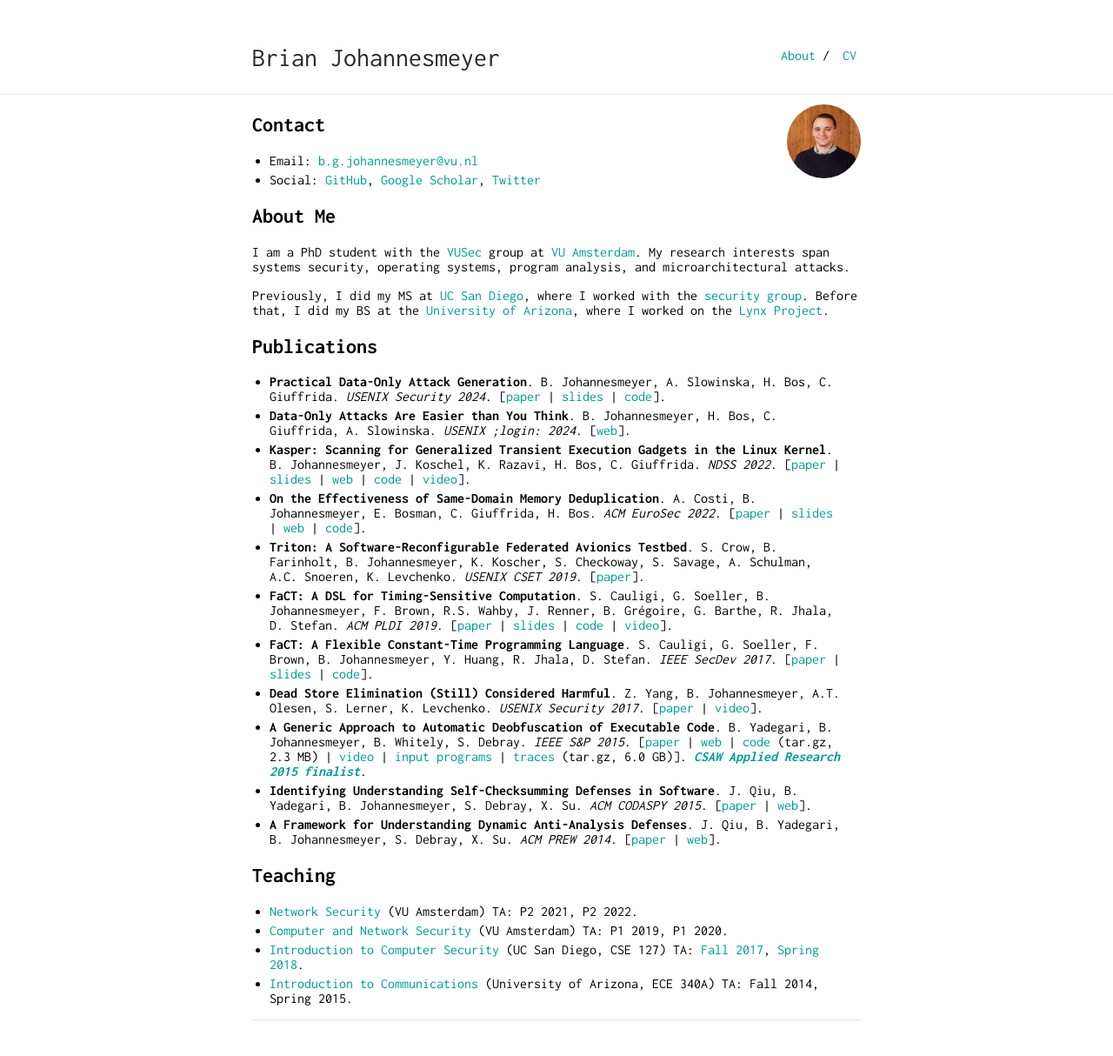
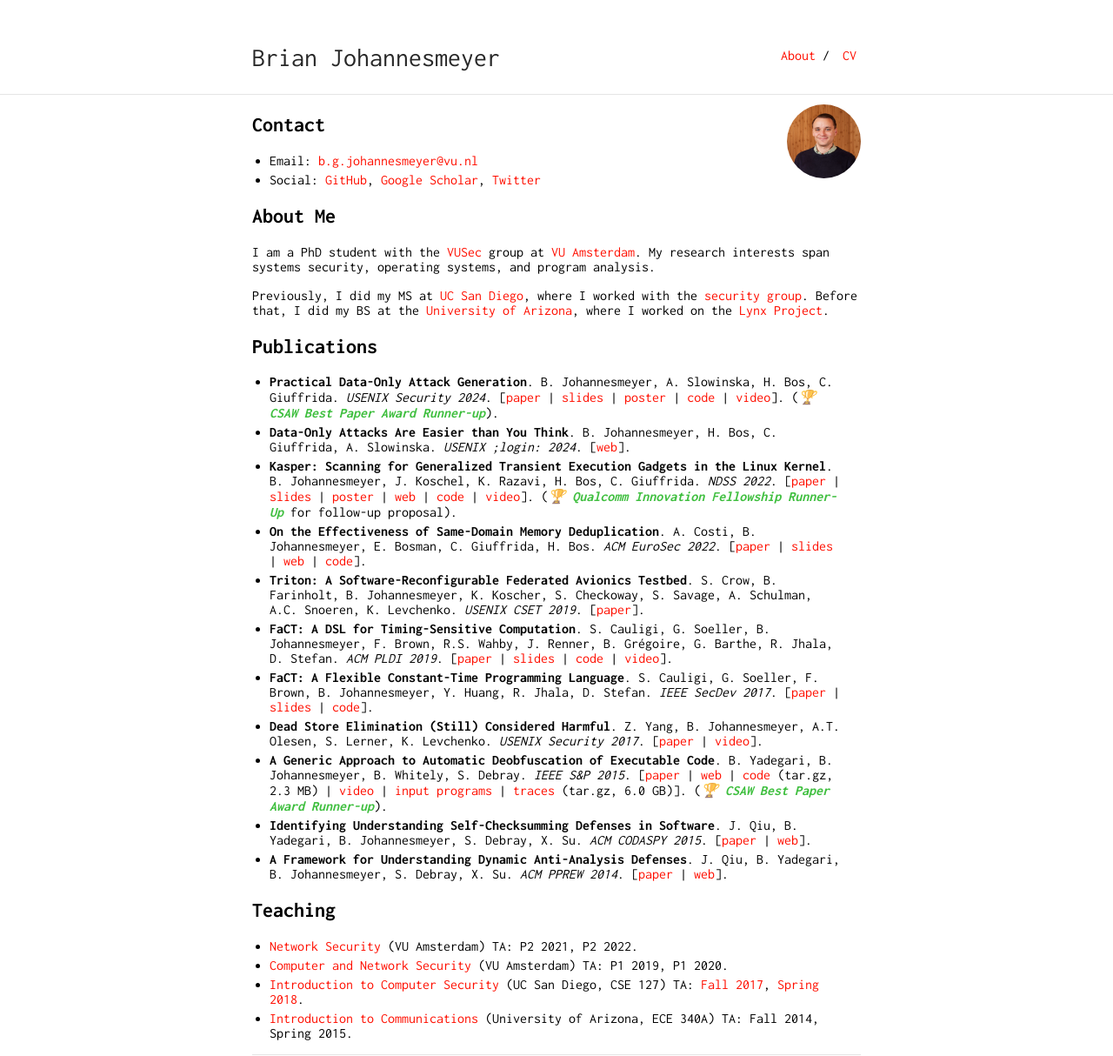
Before and after one commit to bjohannesmeyer/bjohannesmeyer.github.io, a Jekyll site: the page built from index.md, in a window 1280 px wide. Shown: the whole page at 87% size. Built offline with Jekyll 4.4.1, drawn with Linux system fonts in a browser that asks for light colours; before the commit the page ends 1174 px from its top, so only the background shows below that.

Commit message:
Add posters and video. Change colors. Add awards. Add run script for testing. Update gitignore.

```diff
--- a/_sass/vars.scss
+++ b/_sass/vars.scss
@@ -2,7 +2,7 @@
  * Customization Variables
  */
 
-$accent: #009b93;
+$accent: #FF0F00;
 $image-size: 85px;
 
 /*
--- a/index.md
+++ b/index.md
@@ -11,24 +11,24 @@ layout: default
 
 ## About Me
 
-I am a PhD student with the [VUSec](https://vusec.net/) group at [VU Amsterdam](https://vu.nl/en). My research interests span systems security, operating systems, program analysis, and microarchitectural attacks.
+I am a PhD student with the [VUSec](https://vusec.net/) group at [VU Amsterdam](https://vu.nl/en). My research interests span systems security, operating systems, and program analysis.
 
 Previously, I did my MS at [UC San Diego](https://ucsd.edu/), where I worked with the [security group](https://cryptosec.ucsd.edu/).
 Before that, I did my BS at the [University of Arizona](https://www.arizona.edu/), where I worked on the [Lynx Project](https://www2.cs.arizona.edu/projects/lynx-project/index.html).
 
 ## Publications
 
-* **Practical Data-Only Attack Generation**. B. Johannesmeyer, A. Slowinska, H. Bos, C. Giuffrida. *USENIX Security 2024*. [[paper](assets/einstein_sec24.pdf) \| [slides](assets/einstein_sec24_slides.pdf) \| [code](https://github.com/vusec/einstein)].
+* **Practical Data-Only Attack Generation**. B. Johannesmeyer, A. Slowinska, H. Bos, C. Giuffrida. *USENIX Security 2024*. [[paper](assets/einstein_sec24.pdf) \| [slides](assets/einstein_sec24_slides.pdf) \| [poster](assets/einstein_sec24_poster.pdf) \| [code](https://github.com/vusec/einstein) \| [video](https://www.youtube.com/watch?v=i8Qja60N268)]. (***🏆 CSAW Best Paper Award Runner-up***{: style="color: #0FAF0F; opacity: 0.80;" }).
 * **Data-Only Attacks Are Easier than You Think**. B. Johannesmeyer, H. Bos, C. Giuffrida, A. Slowinska. *USENIX ;login: 2024*. [[web](https://www.usenix.org/publications/loginonline/data-only-attacks-are-easier-you-think)].
-* **Kasper: Scanning for Generalized Transient Execution Gadgets in the Linux Kernel**. B. Johannesmeyer, J. Koschel, K. Razavi, H. Bos, C. Giuffrida. *NDSS 2022*. [[paper](assets/kasper_ndss22.pdf) \| [slides](assets/kasper_ndss22_slides.pdf) \| [web](https://www.vusec.net/projects/kasper/) \| [code](https://github.com/vusec/kasper) \| [video](https://www.youtube.com/watch?v=v89Zt3vxrww)].
+* **Kasper: Scanning for Generalized Transient Execution Gadgets in the Linux Kernel**. B. Johannesmeyer, J. Koschel, K. Razavi, H. Bos, C. Giuffrida. *NDSS 2022*. [[paper](assets/kasper_ndss22.pdf) \| [slides](assets/kasper_ndss22_slides.pdf) \| [poster](assets/kasper_ndss22_poster.pdf) \| [web](https://www.vusec.net/projects/kasper/) \| [code](https://github.com/vusec/kasper) \| [video](https://www.youtube.com/watch?v=v89Zt3vxrww)]. (***🏆 Qualcomm Innovation Fellowship Runner-Up***{: style="color: #0FAF0F; opacity: 0.80;" } for follow-up proposal).
 * **On the Effectiveness of Same-Domain Memory Deduplication**. A. Costi, B. Johannesmeyer, E. Bosman, C. Giuffrida, H. Bos. *ACM EuroSec 2022*. [[paper](assets/dedup_eurosec22.pdf) \| [slides](assets/dedup_eurosec22_slides.pdf) \| [web](https://www.vusec.net/projects/dedup-est-machina-returns) \| [code](https://github.com/vusec/dedup-est-returns)].
 * **Triton: A Software-Reconfigurable Federated Avionics Testbed**. S. Crow, B. Farinholt, B. Johannesmeyer, K. Koscher, S. Checkoway, S. Savage, A. Schulman, A.C. Snoeren, K. Levchenko. *USENIX CSET 2019*. [[paper](assets/triton_cset19.pdf)].
 * **FaCT: A DSL for Timing-Sensitive Computation**. S. Cauligi, G. Soeller, B. Johannesmeyer, F. Brown, R.S. Wahby, J. Renner, B. Grégoire, G. Barthe, R. Jhala, D. Stefan. *ACM PLDI 2019*. [[paper](assets/fact_pldi19.pdf) \| [slides](assets/fact_pldi19_slides.pdf) \| [code](https://github.com/PLSysSec/FaCT) \| [video](https://www.youtube.com/watch?v=DRPdQk_Uqeo)].
 * **FaCT: A Flexible Constant-Time Programming Language**. S. Cauligi, G. Soeller, F. Brown, B. Johannesmeyer, Y. Huang, R. Jhala, D. Stefan. *IEEE SecDev 2017*. [[paper](assets/fact_secdev17.pdf) \| [slides](assets/fact_sl18_slides.pdf) \| [code](https://github.com/PLSysSec/FaCT)].
 * **Dead Store Elimination (Still) Considered Harmful**. Z. Yang, B. Johannesmeyer, A.T. Olesen, S. Lerner, K. Levchenko. *USENIX Security 2017*. [[paper](assets/sec17.pdf) \| [video](https://www.youtube.com/watch?v=litxEtE1cj8)].
-* **A Generic Approach to Automatic Deobfuscation of Executable Code**. B. Yadegari, B. Johannesmeyer, B. Whitely, S. Debray. *IEEE S&P 2015*. [[paper](assets/sp15.pdf) \| [web](https://www2.cs.arizona.edu/projects/lynx-project/) \| [code](https://www2.cs.arizona.edu/projects/lynx-project/Source/Deobfuscator.tar.gz) (tar.gz, 2.3 MB) \| [video](https://www.youtube.com/watch?v=VWL8-2G89_c) \| [input programs](https://www2.cs.arizona.edu/projects/lynx-project/Samples/Obfuscated) \| [traces](https://www2.cs.arizona.edu/projects/lynx-project/Source/standard_traces.tar.gz) (tar.gz, 6.0 GB)]. [***CSAW Applied Research 2015 finalist***](https://csaw.engineering.nyu.edu/archive/csaw15/research-winners-and-finalists).
+* **A Generic Approach to Automatic Deobfuscation of Executable Code**. B. Yadegari, B. Johannesmeyer, B. Whitely, S. Debray. *IEEE S&P 2015*. [[paper](assets/sp15.pdf) \| [web](https://www2.cs.arizona.edu/projects/lynx-project/) \| [code](https://www2.cs.arizona.edu/projects/lynx-project/Source/Deobfuscator.tar.gz) (tar.gz, 2.3 MB) \| [video](https://www.youtube.com/watch?v=VWL8-2G89_c) \| [input programs](https://www2.cs.arizona.edu/projects/lynx-project/Samples/Obfuscated) \| [traces](https://www2.cs.arizona.edu/projects/lynx-project/Source/standard_traces.tar.gz) (tar.gz, 6.0 GB)]. (***🏆 CSAW Best Paper Award Runner-up***{: style="color: #0FAF0F; opacity: 0.80;" }).
 * **Identifying Understanding Self-Checksumming Defenses in Software**. J. Qiu, B. Yadegari, B. Johannesmeyer, S. Debray, X. Su. *ACM CODASPY 2015*. [[paper](assets/codaspy15.pdf) \| [web](https://www2.cs.arizona.edu/projects/lynx-project/)].
-* **A Framework for Understanding Dynamic Anti-Analysis Defenses**. J. Qiu, B. Yadegari, B. Johannesmeyer, S. Debray, X. Su. *ACM PREW 2014*. [[paper](assets/pprew14.pdf) \| [web](https://www2.cs.arizona.edu/projects/lynx-project/)].
+* **A Framework for Understanding Dynamic Anti-Analysis Defenses**. J. Qiu, B. Yadegari, B. Johannesmeyer, S. Debray, X. Su. *ACM PPREW 2014*. [[paper](assets/pprew14.pdf) \| [web](https://www2.cs.arizona.edu/projects/lynx-project/)].
 
 ## Teaching
 
```
Also changed, not shown: 4 other files.
